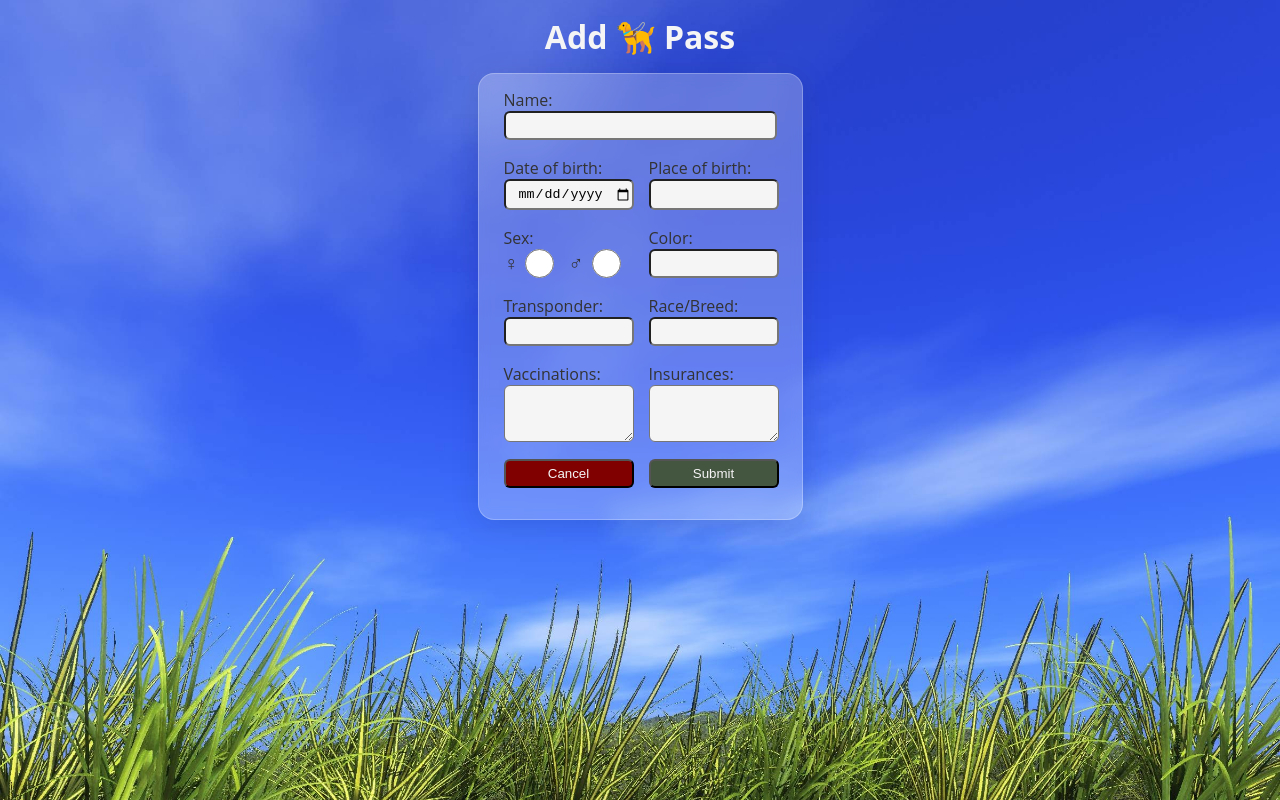
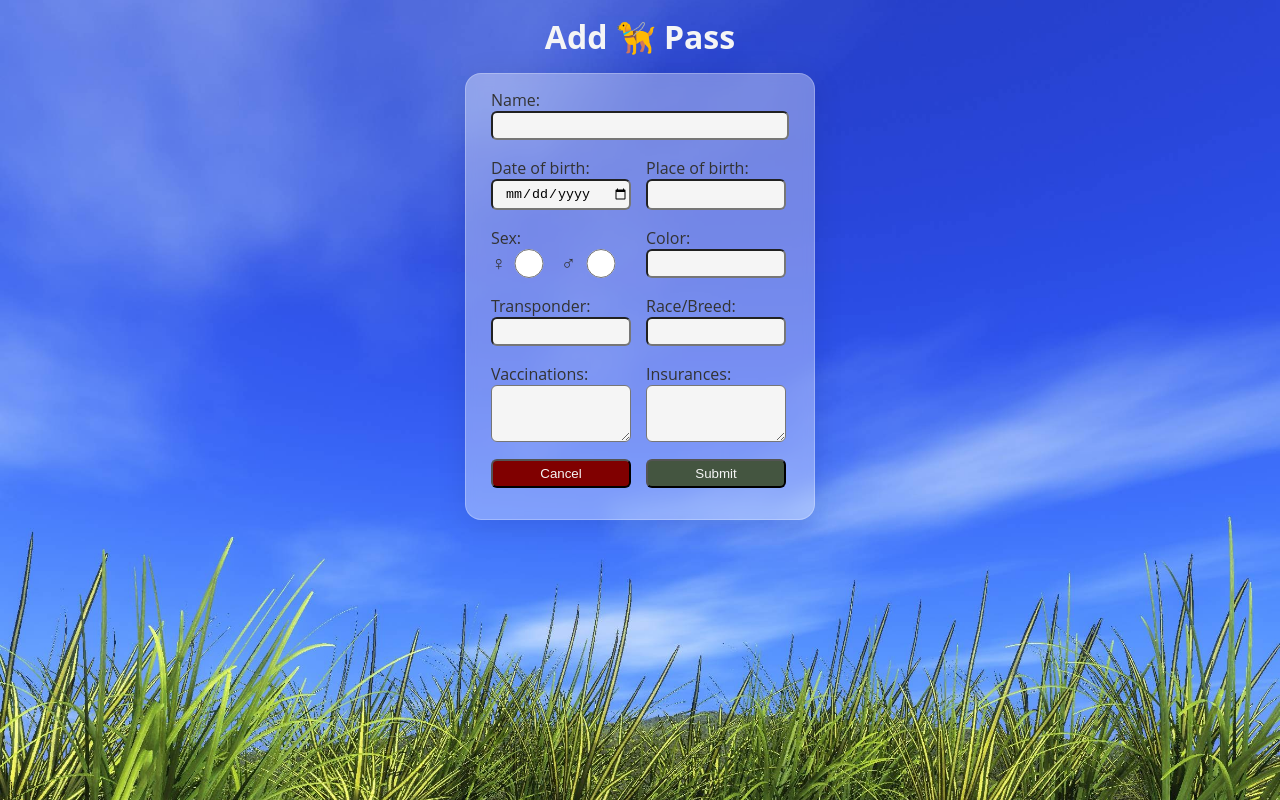
Before and after one commit to RonnySteady/dogpass, a Next.js app: page /newdog in a window 1280 px wide. Built offline with nearby package versions, Linux system fonts and the light colour scheme.

Commit message:
changed width of DogForm also to 350 px like the cards

```diff
--- a/components/AddDogForm.js
+++ b/components/AddDogForm.js
@@ -125,11 +125,11 @@ const Form = styled.form`
   display: flex;
   flex-direction: column;
   color: #333333;
-  width: 325px;
+  width: 350px;
   margin: auto;
   margin-bottom: 30px;
   padding: 15px 25px 16px;
-  background: rgba(255, 255, 255, 0.26);
+  background: rgba(255, 255, 255, 0.35);
   border-radius: 16px;
   box-shadow: 0 4px 30px rgba(0, 0, 0, 0.1);
   backdrop-filter: blur(6px);
@@ -138,14 +138,14 @@ const Form = styled.form`
 
 const Grid = styled.div`
   display: grid;
-  grid-template-columns: 130px 130px;
+  grid-template-columns: 140px 140px;
   column-gap: 15px;
   margin: 2px 0 15px;
 `;
 
 const Grid3 = styled.div`
   display: grid;
-  grid-template-columns: 50px 65px 130px;
+  grid-template-columns: 55px 70px 140px;
   column-gap: 15px;
   margin: 2px 0 15px;
 `;
```
